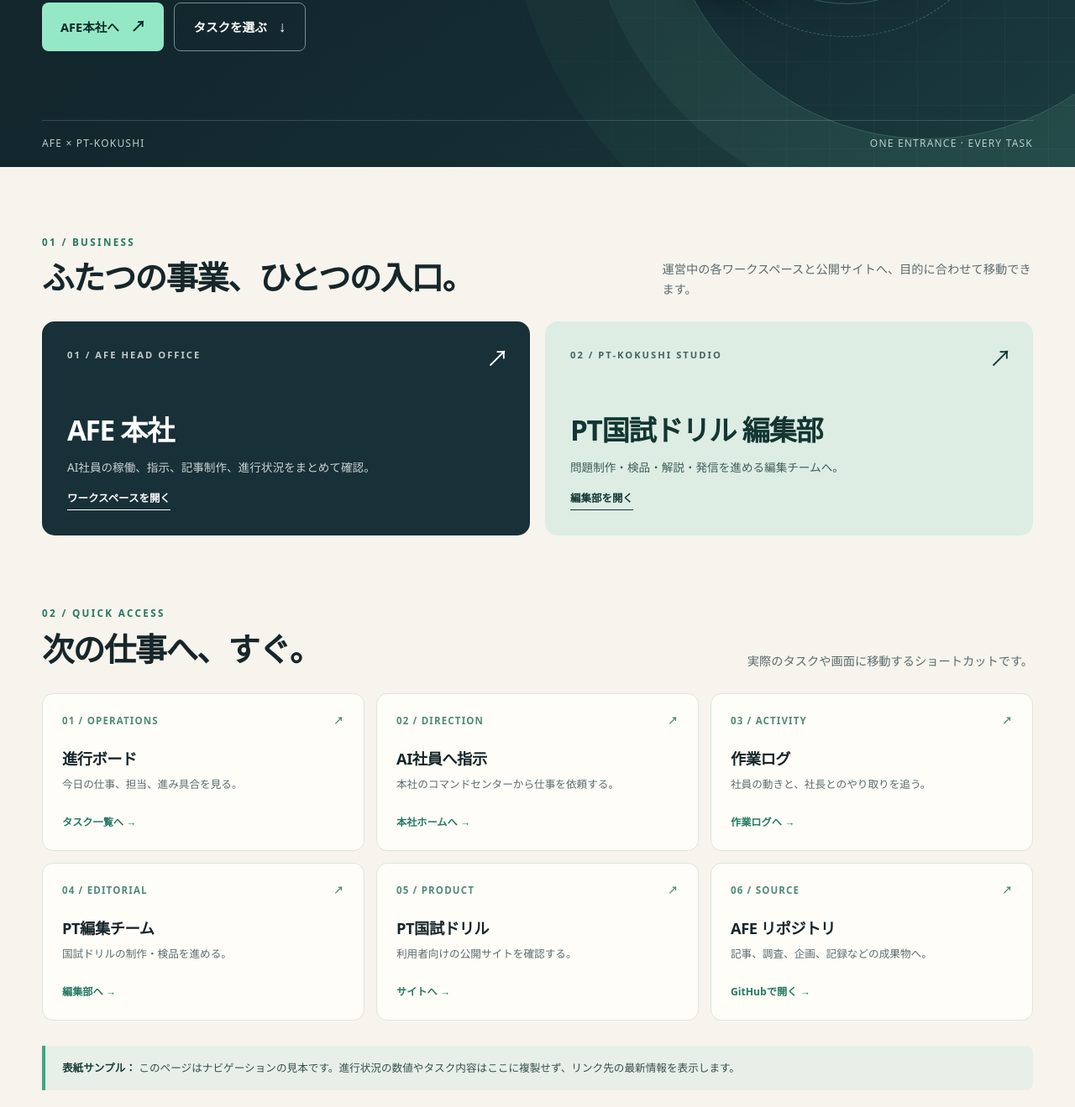
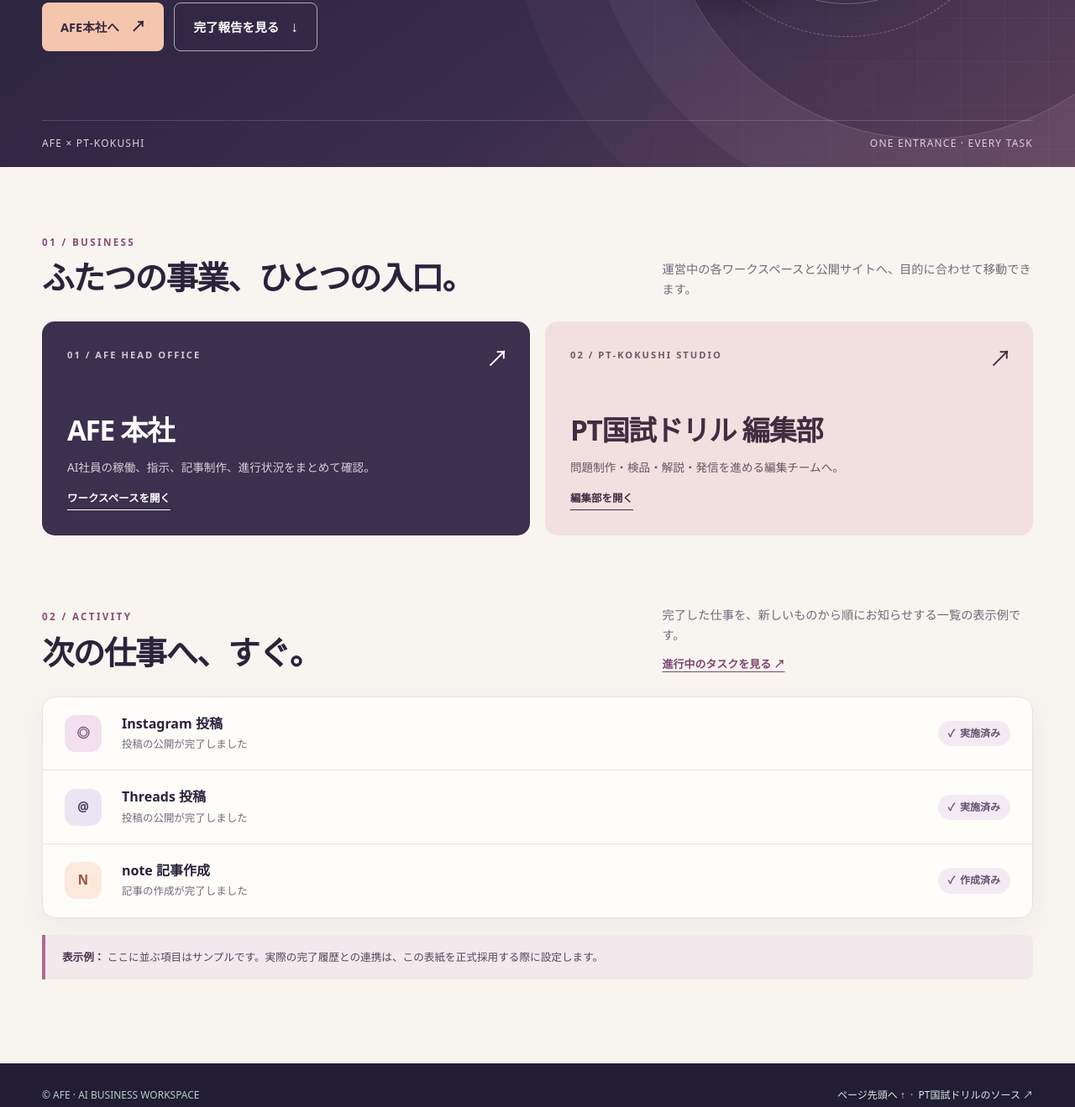
Before and after one commit to takochi92/afe, a plain HTML site: page cover-sample.html in a window 1280 px wide. Shown: the part 551-1870 px from the top of the page at 84% size. Drawn offline with Linux system fonts and the light colour scheme.

Commit message:
Refine AFE cover palette and show completion feed sample

```diff
--- a/cover-sample.html
+++ b/cover-sample.html
@@ -7,27 +7,27 @@
 <title>AFE | AIと動かす、ふたつの事業</title>
 <meta name="description" content="AFE本社とPT国試ドリルをつなぐ事業ポータルの表紙サンプル。">
 <style>
-:root{--navy:#101f24;--navy2:#193038;--cream:#f7f4ed;--paper:#fffdf8;--ink:#16262a;--muted:#5b6b6e;--mint:#94e8c6;--line:#dce5df;--orange:#efaa75}
-*{box-sizing:border-box}html{scroll-behavior:smooth}body{margin:0;background:var(--cream);color:var(--ink);font-family:"Noto Sans JP","Hiragino Kaku Gothic ProN","Yu Gothic",system-ui,sans-serif;line-height:1.7}a{color:inherit}a:focus-visible{outline:3px solid #11a976;outline-offset:4px}button{font:inherit}.wrap{width:min(1180px,calc(100% - 40px));margin:auto}
-.hero{position:relative;overflow:hidden;background:radial-gradient(circle at 84% 18%,#2d5960 0,transparent 34%),linear-gradient(145deg,#101f24,#142c32 68%,#1b3c3f);color:#f8fbf7;min-height:700px;display:flex;flex-direction:column}
-.hero:before{content:"";position:absolute;width:630px;height:630px;border:1px solid rgba(148,232,198,.25);border-radius:50%;right:-140px;top:85px;box-shadow:0 0 0 92px rgba(148,232,198,.055),0 0 0 186px rgba(148,232,198,.03);pointer-events:none}.hero:after{content:"";position:absolute;inset:0;background-image:linear-gradient(rgba(255,255,255,.035) 1px,transparent 1px),linear-gradient(90deg,rgba(255,255,255,.035) 1px,transparent 1px);background-size:52px 52px;mask-image:linear-gradient(to right,transparent 30%,black);pointer-events:none}
+:root{--navy:#221d35;--navy2:#38304c;--cream:#f8f5f1;--paper:#fffdfa;--ink:#29243b;--muted:#716a78;--mint:#d8c4ff;--line:#e7dfe9;--orange:#f3a78f}
+*{box-sizing:border-box}html{scroll-behavior:smooth}body{margin:0;background:var(--cream);color:var(--ink);font-family:"Noto Sans JP","Hiragino Kaku Gothic ProN","Yu Gothic",system-ui,sans-serif;line-height:1.7}a{color:inherit}a:focus-visible{outline:3px solid #a7628c;outline-offset:4px}button{font:inherit}.wrap{width:min(1180px,calc(100% - 40px));margin:auto}
+.hero{position:relative;overflow:hidden;background:radial-gradient(circle at 85% 18%,#69516b 0,transparent 35%),linear-gradient(145deg,#221d35,#392d4c 67%,#5c4059);color:#fffaf8;min-height:700px;display:flex;flex-direction:column}
+.hero:before{content:"";position:absolute;width:630px;height:630px;border:1px solid rgba(244,193,193,.27);border-radius:50%;right:-140px;top:85px;box-shadow:0 0 0 92px rgba(231,191,223,.055),0 0 0 186px rgba(231,191,223,.03);pointer-events:none}.hero:after{content:"";position:absolute;inset:0;background-image:linear-gradient(rgba(255,255,255,.035) 1px,transparent 1px),linear-gradient(90deg,rgba(255,255,255,.035) 1px,transparent 1px);background-size:52px 52px;mask-image:linear-gradient(to right,transparent 30%,black);pointer-events:none}
 .top,.hero-body,.hero-foot{position:relative;z-index:1}.top{display:flex;justify-content:space-between;align-items:center;padding:27px 0;border-bottom:1px solid rgba(255,255,255,.16);gap:20px}.brand{display:inline-flex;align-items:center;gap:13px;text-decoration:none;font-weight:900;letter-spacing:.16em;font-size:1.14rem}.mark{display:grid;place-items:center;width:40px;height:40px;border:2px solid var(--mint);border-radius:12px;color:var(--mint);font-size:1.1rem;letter-spacing:0}.top nav{display:flex;gap:25px;flex-wrap:wrap}.top nav a{text-decoration:none;font-size:.82rem;color:#d8e5e2}.top nav a:hover,.text-link:hover{color:var(--mint)}
-.hero-body{display:grid;grid-template-columns:minmax(0,1.2fr) minmax(270px,.8fr);align-items:center;gap:6%;flex:1;padding:92px 0 82px}.eyebrow{color:var(--mint);font-size:.8rem;font-weight:800;letter-spacing:.22em;text-transform:uppercase}.hero h1{font-size:clamp(2.65rem,6.5vw,5.7rem);line-height:1.18;letter-spacing:-.065em;margin:24px 0 24px;font-weight:800}.hero h1 em{font-style:normal;color:var(--mint)}.lead{font-size:clamp(1rem,1.5vw,1.18rem);max-width:35em;color:#d5e4e1;margin:0 0 37px}.actions{display:flex;flex-wrap:wrap;gap:12px}.btn{display:inline-flex;align-items:center;justify-content:center;gap:14px;min-height:54px;padding:13px 22px;border-radius:8px;text-decoration:none;font-size:.91rem;font-weight:800;transition:transform .2s,background .2s}.btn:hover,.tile:hover{transform:translateY(-3px)}.btn.primary{background:var(--mint);color:#0b2926}.btn.secondary{border:1px solid #728f8d;color:#fff}.btn.secondary:hover{background:rgba(255,255,255,.08)}.btn .arrow{font-size:1.1rem}
-.orbit{position:relative;width:min(100%,390px);aspect-ratio:1;margin:auto;display:grid;place-items:center}.orbit:before,.orbit:after{content:"";position:absolute;border-radius:50%;border:1px solid rgba(148,232,198,.28)}.orbit:before{inset:10%}.orbit:after{inset:0;border-style:dashed}.orbit-core{position:relative;z-index:1;width:55%;aspect-ratio:1;border-radius:50%;display:grid;place-items:center;text-align:center;background:#e4f9ef;color:#12312e;box-shadow:0 28px 90px rgba(0,0,0,.25)}.orbit-core span{display:block;font-weight:900;letter-spacing:.04em;font-size:clamp(2.5rem,5vw,4rem);line-height:1}.orbit-core small{font-size:.7rem;font-weight:700;letter-spacing:.13em}.sat{position:absolute;z-index:2;padding:12px 17px;background:#24434a;border:1px solid #64867e;border-radius:10px;box-shadow:0 12px 25px rgba(0,0,0,.16);font-size:.78rem;font-weight:800;white-space:nowrap}.sat.one{top:13%;left:0}.sat.two{right:-2%;top:31%;background:#335047}.sat.three{bottom:12%;left:3%}.hero-foot{border-top:1px solid rgba(255,255,255,.16);padding:17px 0;display:flex;justify-content:space-between;gap:20px;color:#b9ceca;font-size:.75rem;letter-spacing:.1em}
-main{padding:80px 0 100px}.section-head{display:flex;justify-content:space-between;align-items:end;gap:20px;margin-bottom:26px}.kicker{display:block;color:#247963;text-transform:uppercase;letter-spacing:.2em;font-size:.73rem;font-weight:900;margin-bottom:7px}.section-head h2{font-size:clamp(1.7rem,3vw,2.65rem);letter-spacing:-.04em;line-height:1.35;margin:0}.section-head p{max-width:31em;color:var(--muted);font-size:.89rem;margin:0}
-.venture-grid{display:grid;grid-template-columns:1fr 1fr;gap:18px}.venture{min-height:255px;padding:30px;border-radius:15px;position:relative;overflow:hidden;display:flex;flex-direction:column;align-items:start;text-decoration:none;transition:transform .2s,box-shadow .2s}.venture:hover{transform:translateY(-4px);box-shadow:0 16px 35px rgba(16,31,36,.13)}.venture.afe{background:#183038;color:#fff}.venture.pt{background:#ddede4;color:#133632}.venture:after{content:"↗";position:absolute;right:25px;top:21px;font-size:1.7rem;font-weight:300}.venture .num{font-size:.7rem;letter-spacing:.18em;font-weight:800;opacity:.75}.venture h3{margin:auto 0 4px;font-size:clamp(1.55rem,2.6vw,2.25rem);letter-spacing:-.04em}.venture p{margin:0 0 15px;max-width:27em;font-size:.85rem;opacity:.78}.venture .go{border-bottom:1px solid currentColor;padding-bottom:3px;font-size:.78rem;font-weight:800}
-.task-section{margin-top:83px}.task-grid{display:grid;grid-template-columns:repeat(3,1fr);gap:14px}.tile{display:flex;flex-direction:column;min-height:188px;background:var(--paper);border:1px solid var(--line);border-radius:13px;padding:22px 23px;text-decoration:none;transition:transform .2s,box-shadow .2s}.tile:hover{box-shadow:0 12px 25px rgba(16,31,36,.09)}.tile .topline{display:flex;justify-content:space-between;color:#4e8b78;font-size:.72rem;font-weight:900;letter-spacing:.1em}.tile h3{font-size:1.14rem;margin:20px 0 4px;letter-spacing:-.025em}.tile p{margin:0;color:var(--muted);font-size:.79rem}.tile .edge{margin-top:auto;padding-top:15px;font-size:.76rem;font-weight:800;color:#247963}.note{margin-top:30px;background:#e8efe8;border-left:4px solid #3ca883;padding:16px 20px;border-radius:0 8px 8px 0;font-size:.79rem;color:#34514a}.note strong{color:#143b32}
+.hero-body{display:grid;grid-template-columns:minmax(0,1.2fr) minmax(270px,.8fr);align-items:center;gap:6%;flex:1;padding:92px 0 82px}.eyebrow{color:#f5cbb9;font-size:.8rem;font-weight:800;letter-spacing:.22em;text-transform:uppercase}.hero h1{font-size:clamp(2.65rem,6.5vw,5.7rem);line-height:1.18;letter-spacing:-.065em;margin:24px 0 24px;font-weight:800}.hero h1 em{font-style:normal;color:#efd0df}.lead{font-size:clamp(1rem,1.5vw,1.18rem);max-width:35em;color:#e9dfe8;margin:0 0 37px}.actions{display:flex;flex-wrap:wrap;gap:12px}.btn{display:inline-flex;align-items:center;justify-content:center;gap:14px;min-height:54px;padding:13px 22px;border-radius:8px;text-decoration:none;font-size:.91rem;font-weight:800;transition:transform .2s,background .2s}.btn:hover{transform:translateY(-3px)}.btn.primary{background:#f4c6ad;color:#36263d}.btn.secondary{border:1px solid #b6a5b8;color:#fff}.btn.secondary:hover{background:rgba(255,255,255,.08)}.btn .arrow{font-size:1.1rem}
+.orbit{position:relative;width:min(100%,390px);aspect-ratio:1;margin:auto;display:grid;place-items:center}.orbit:before,.orbit:after{content:"";position:absolute;border-radius:50%;border:1px solid rgba(246,207,216,.34)}.orbit:before{inset:10%}.orbit:after{inset:0;border-style:dashed}.orbit-core{position:relative;z-index:1;width:55%;aspect-ratio:1;border-radius:50%;display:grid;place-items:center;text-align:center;background:#f9e9e8;color:#392b42;box-shadow:0 28px 90px rgba(0,0,0,.25)}.orbit-core span{display:block;font-weight:900;letter-spacing:.04em;font-size:clamp(2.5rem,5vw,4rem);line-height:1}.orbit-core small{font-size:.7rem;font-weight:700;letter-spacing:.13em}.sat{position:absolute;z-index:2;padding:12px 17px;background:#493d5c;border:1px solid #b39ab1;border-radius:10px;box-shadow:0 12px 25px rgba(0,0,0,.16);font-size:.78rem;font-weight:800;white-space:nowrap}.sat.one{top:13%;left:0}.sat.two{right:-2%;top:31%;background:#68485c}.sat.three{bottom:12%;left:3%}.hero-foot{border-top:1px solid rgba(255,255,255,.16);padding:17px 0;display:flex;justify-content:space-between;gap:20px;color:#e1cfdc;font-size:.75rem;letter-spacing:.1em}
+main{padding:80px 0 100px}.section-head{display:flex;justify-content:space-between;align-items:end;gap:20px;margin-bottom:26px}.kicker{display:block;color:#8c4d75;text-transform:uppercase;letter-spacing:.2em;font-size:.73rem;font-weight:900;margin-bottom:7px}.section-head h2{font-size:clamp(1.7rem,3vw,2.65rem);letter-spacing:-.04em;line-height:1.35;margin:0}.section-head p{max-width:31em;color:var(--muted);font-size:.89rem;margin:0}.task-link{display:inline-block;margin-top:10px;color:#7e446d;font-size:.81rem;font-weight:800;text-underline-offset:4px}
+.venture-grid{display:grid;grid-template-columns:1fr 1fr;gap:18px}.venture{min-height:255px;padding:30px;border-radius:15px;position:relative;overflow:hidden;display:flex;flex-direction:column;align-items:start;text-decoration:none;transition:transform .2s,box-shadow .2s}.venture:hover{transform:translateY(-4px);box-shadow:0 16px 35px rgba(41,36,59,.13)}.venture.afe{background:#3b304e;color:#fff}.venture.pt{background:#f1e0df;color:#412d40}.venture:after{content:"↗";position:absolute;right:25px;top:21px;font-size:1.7rem;font-weight:300}.venture .num{font-size:.7rem;letter-spacing:.18em;font-weight:800;opacity:.75}.venture h3{margin:auto 0 4px;font-size:clamp(1.55rem,2.6vw,2.25rem);letter-spacing:-.04em}.venture p{margin:0 0 15px;max-width:27em;font-size:.85rem;opacity:.78}.venture .go{border-bottom:1px solid currentColor;padding-bottom:3px;font-size:.78rem;font-weight:800}
+.task-section{margin-top:83px}.activity-list{list-style:none;margin:0;padding:0;background:var(--paper);border:1px solid var(--line);border-radius:16px;overflow:hidden;box-shadow:0 12px 35px rgba(41,36,59,.05)}.activity-list li{display:grid;grid-template-columns:50px minmax(0,1fr) auto;align-items:center;gap:18px;padding:20px 26px;border-bottom:1px solid var(--line)}.activity-list li:last-child{border-bottom:0}.activity-icon{height:44px;width:44px;border-radius:13px;display:grid;place-items:center;font-size:.95rem;font-weight:900;background:#f2e0ef;color:#6b426b}.activity-icon.threads{background:#e9e5f2;color:#4b405f}.activity-icon.note-icon{background:#fce9dd;color:#9a5442}.activity-main{min-width:0}.activity-main strong{display:block;font-size:1rem;line-height:1.4}.activity-main small{display:block;color:var(--muted);font-size:.78rem;margin-top:3px}.done{display:inline-flex;align-items:center;gap:6px;white-space:nowrap;color:#675170;background:#f3eaf3;border-radius:99px;padding:5px 12px;font-size:.75rem;font-weight:800}.done:before{content:"✓";font-weight:900}.note{margin-top:20px;background:#f2e9ed;border-left:4px solid #b26b91;padding:16px 20px;border-radius:0 8px 8px 0;font-size:.79rem;color:#54465b}.note strong{color:#4c3150}
 footer{background:var(--navy);color:#b8cbc7;padding:28px 0;font-size:.75rem}.footer-inner{display:flex;justify-content:space-between;gap:20px;flex-wrap:wrap}footer a{color:#dbe9e5;text-decoration:none}footer a:hover{text-decoration:underline}
-@media(max-width:800px){.hero{min-height:0}.hero-body{grid-template-columns:1fr;padding:76px 0 70px}.orbit{width:280px;margin:20px auto 0}.section-head{display:block}.section-head p{margin-top:12px}.task-grid{grid-template-columns:repeat(2,1fr)}}
-@media(max-width:560px){.wrap{width:min(100% - 28px,1180px)}.top{align-items:start}.top nav{justify-content:flex-end;gap:10px 16px}.top nav a{font-size:.72rem}.hero-body{padding:55px 0 60px}.hero h1{font-size:2.7rem}.orbit{width:235px}.sat{font-size:.64rem;padding:8px 10px}.hero-foot{font-size:.62rem}.venture-grid,.task-grid{grid-template-columns:1fr}.venture{min-height:220px}.tile{min-height:155px}main{padding:60px 0 75px}.task-section{margin-top:65px}}
-@media(prefers-reduced-motion:reduce){html{scroll-behavior:auto}.btn,.tile,.venture{transition:none}}
+@media(max-width:800px){.hero{min-height:0}.hero-body{grid-template-columns:1fr;padding:76px 0 70px}.orbit{width:280px;margin:20px auto 0}.section-head{display:block}.section-head p{margin-top:12px}}
+@media(max-width:560px){.wrap{width:min(100% - 28px,1180px)}.top{align-items:start}.top nav{justify-content:flex-end;gap:10px 16px}.top nav a{font-size:.72rem}.hero-body{padding:55px 0 60px}.hero h1{font-size:2.7rem}.orbit{width:235px}.sat{font-size:.64rem;padding:8px 10px}.hero-foot{font-size:.62rem}.venture-grid{grid-template-columns:1fr}.venture{min-height:220px}.activity-list li{grid-template-columns:44px minmax(0,1fr);gap:9px 13px;padding:17px}.done{grid-column:2;justify-self:start}main{padding:60px 0 75px}.task-section{margin-top:65px}}
+@media(prefers-reduced-motion:reduce){html{scroll-behavior:auto}.btn,.venture{transition:none}}
 </style>
 </head>
 <body>
 <header class="hero" id="top">
   <div class="wrap top">
     <a class="brand" href="#top" aria-label="AFE トップ"><span class="mark">A</span> AFE</a>
-    <nav aria-label="ページ内メニュー"><a href="#business">事業</a><a href="#tasks">タスクへ移動</a><a href="https://claude.ai/artifact/JR1Rb6roSuorr2AQB8zzNM#home" target="_blank" rel="noopener noreferrer">本社を開く ↗</a></nav>
+    <nav aria-label="ページ内メニュー"><a href="#business">事業</a><a href="#tasks">完了報告</a><a href="https://claude.ai/artifact/JR1Rb6roSuorr2AQB8zzNM#home" target="_blank" rel="noopener noreferrer">本社を開く ↗</a></nav>
   </div>
   <div class="wrap hero-body">
     <div>
@@ -36,7 +36,7 @@ footer{background:var(--navy);color:#b8cbc7;padding:28px 0;font-size:.75rem}.foo
       <p class="lead">AFE の AI チームと、PT国試ドリル。事業の全体像から、今日動かす仕事まで。ここを最初の入口に。</p>
       <div class="actions">
         <a class="btn primary" href="https://claude.ai/artifact/JR1Rb6roSuorr2AQB8zzNM#home" target="_blank" rel="noopener noreferrer">AFE本社へ <span class="arrow">↗</span></a>
-        <a class="btn secondary" href="#tasks">タスクを選ぶ <span class="arrow">↓</span></a>
+        <a class="btn secondary" href="#tasks">完了報告を見る <span class="arrow">↓</span></a>
       </div>
     </div>
     <div class="orbit" aria-hidden="true"><div class="orbit-core"><div><span>AFE</span><small>AI OPERATIONS</small></div></div><div class="sat one">企画・制作</div><div class="sat two">PT 国試</div><div class="sat three">運営・分析</div></div>
@@ -52,16 +52,13 @@ footer{background:var(--navy);color:#b8cbc7;padding:28px 0;font-size:.75rem}.foo
     </div>
   </section>
   <section class="task-section" id="tasks" aria-labelledby="tasks-title">
-    <div class="section-head"><div><span class="kicker">02 / QUICK ACCESS</span><h2 id="tasks-title">次の仕事へ、すぐ。</h2></div><p>実際のタスクや画面に移動するショートカットです。</p></div>
-    <div class="task-grid">
-      <a class="tile" href="https://claude.ai/artifact/JR1Rb6roSuorr2AQB8zzNM#tasks" target="_blank" rel="noopener noreferrer"><span class="topline">01 / OPERATIONS <span>↗</span></span><h3>進行ボード</h3><p>今日の仕事、担当、進み具合を見る。</p><span class="edge">タスク一覧へ →</span></a>
-      <a class="tile" href="https://claude.ai/artifact/JR1Rb6roSuorr2AQB8zzNM#home" target="_blank" rel="noopener noreferrer"><span class="topline">02 / DIRECTION <span>↗</span></span><h3>AI社員へ指示</h3><p>本社のコマンドセンターから仕事を依頼する。</p><span class="edge">本社ホームへ →</span></a>
-      <a class="tile" href="https://claude.ai/artifact/JR1Rb6roSuorr2AQB8zzNM#work" target="_blank" rel="noopener noreferrer"><span class="topline">03 / ACTIVITY <span>↗</span></span><h3>作業ログ</h3><p>社員の動きと、社長とのやり取りを追う。</p><span class="edge">作業ログへ →</span></a>
-      <a class="tile" href="https://claude.ai/artifact/JR1Rb6roSuorr2AQB8zzNM#pt" target="_blank" rel="noopener noreferrer"><span class="topline">04 / EDITORIAL <span>↗</span></span><h3>PT編集チーム</h3><p>国試ドリルの制作・検品を進める。</p><span class="edge">編集部へ →</span></a>
-      <a class="tile" href="https://takochi92.github.io/pt-kokushi/" target="_blank" rel="noopener noreferrer"><span class="topline">05 / PRODUCT <span>↗</span></span><h3>PT国試ドリル</h3><p>利用者向けの公開サイトを確認する。</p><span class="edge">サイトへ →</span></a>
-      <a class="tile" href="https://github.com/takochi92/afe" target="_blank" rel="noopener noreferrer"><span class="topline">06 / SOURCE <span>↗</span></span><h3>AFE リポジトリ</h3><p>記事、調査、企画、記録などの成果物へ。</p><span class="edge">GitHubで開く →</span></a>
-    </div>
-    <div class="note"><strong>表紙サンプル：</strong> このページはナビゲーションの見本です。進行状況の数値やタスク内容はここに複製せず、リンク先の最新情報を表示します。</div>
+    <div class="section-head"><div><span class="kicker">02 / ACTIVITY</span><h2 id="tasks-title">次の仕事へ、すぐ。</h2></div><div><p>完了した仕事を、新しいものから順にお知らせする一覧の表示例です。</p><a class="task-link" href="https://claude.ai/artifact/JR1Rb6roSuorr2AQB8zzNM#tasks" target="_blank" rel="noopener noreferrer">進行中のタスクを見る ↗</a></div></div>
+    <ol class="activity-list" aria-label="完了報告の表示例">
+      <li><span class="activity-icon" aria-hidden="true">◎</span><span class="activity-main"><strong>Instagram 投稿</strong><small>投稿の公開が完了しました</small></span><span class="done">実施済み</span></li>
+      <li><span class="activity-icon threads" aria-hidden="true">@</span><span class="activity-main"><strong>Threads 投稿</strong><small>投稿の公開が完了しました</small></span><span class="done">実施済み</span></li>
+      <li><span class="activity-icon note-icon" aria-hidden="true">N</span><span class="activity-main"><strong>note 記事作成</strong><small>記事の作成が完了しました</small></span><span class="done">作成済み</span></li>
+    </ol>
+    <div class="note"><strong>表示例：</strong> ここに並ぶ項目はサンプルです。実際の完了履歴との連携は、この表紙を正式採用する際に設定します。</div>
   </section>
 </main>
 <footer><div class="wrap footer-inner"><span>© AFE · AI BUSINESS WORKSPACE</span><span><a href="#top">ページ先頭へ ↑</a> &nbsp;·&nbsp; <a href="https://github.com/takochi92/pt-kokushi" target="_blank" rel="noopener noreferrer">PT国試ドリルのソース ↗</a></span></div></footer>
```
